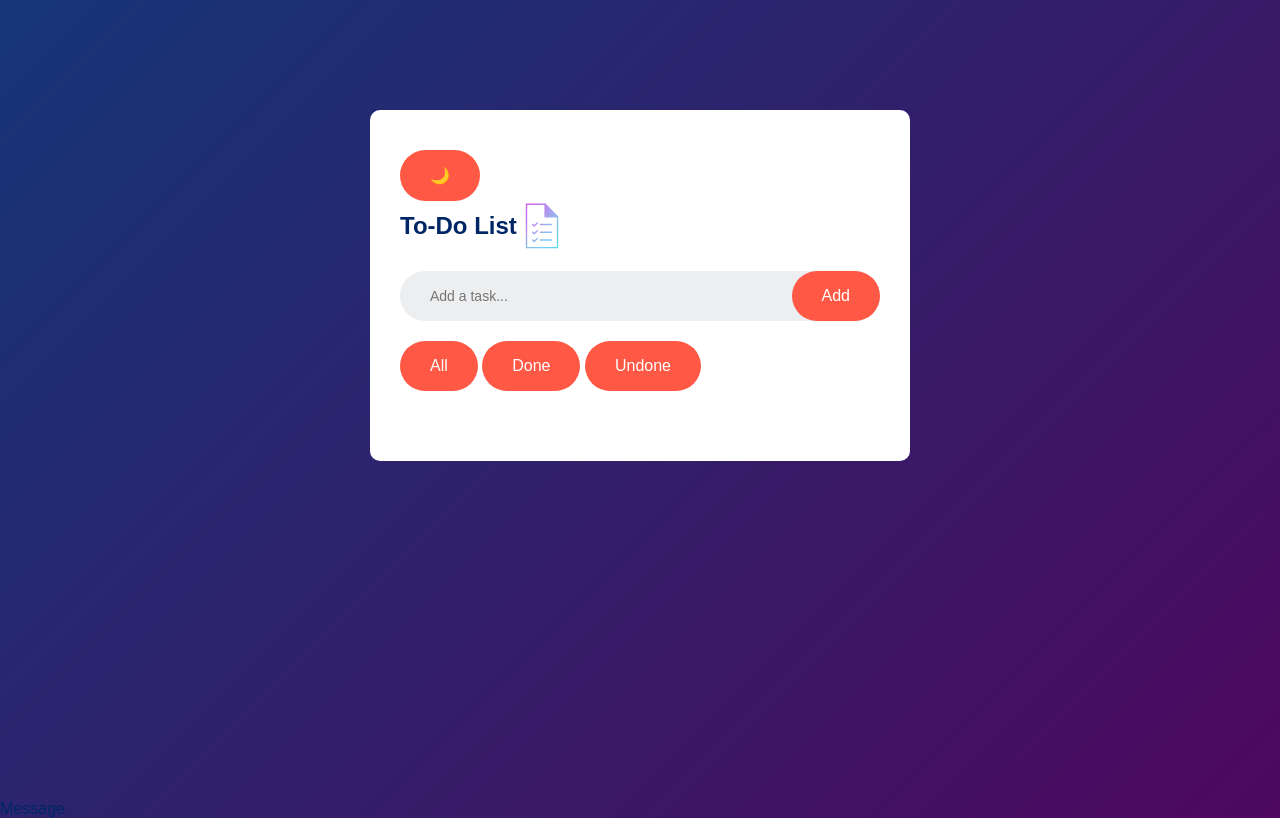
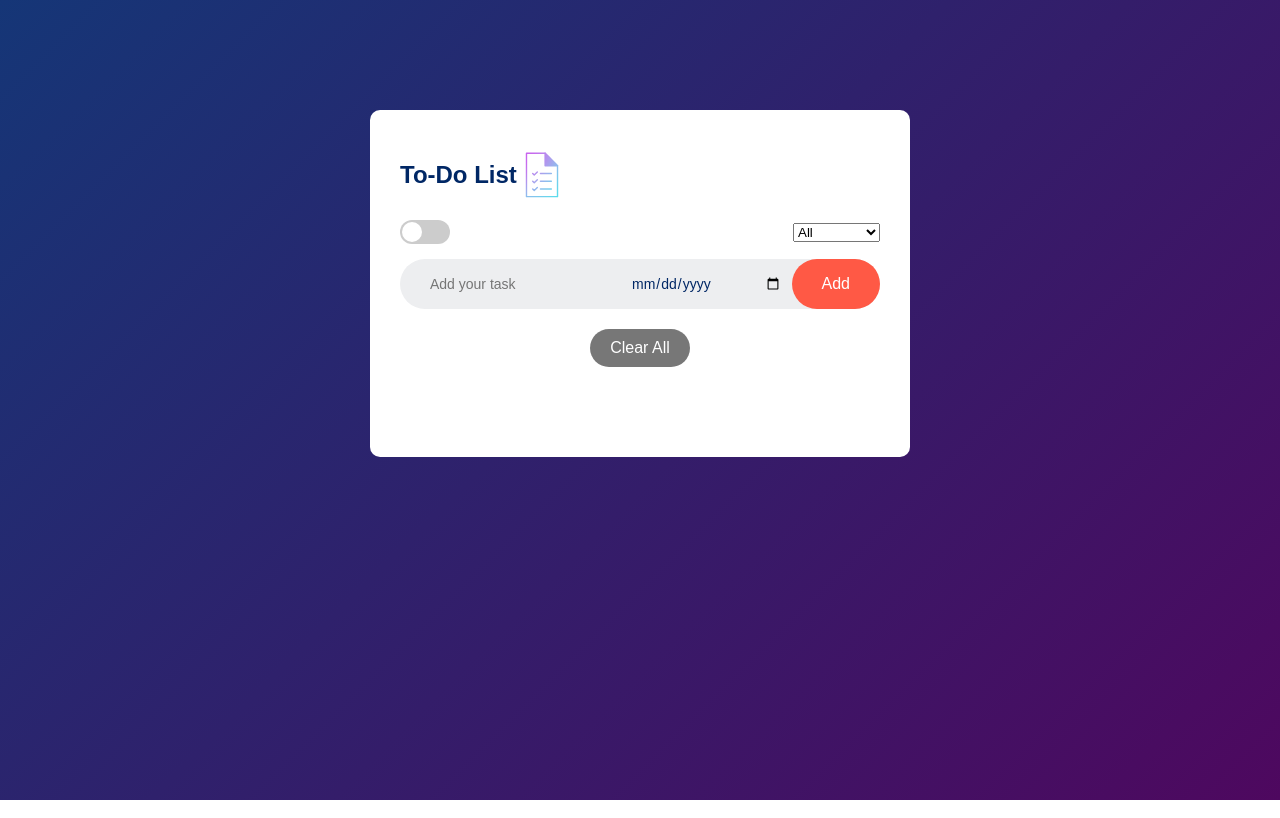
Before and after one commit to KEANU2003/To-Do-List-WebApp, a plain HTML site: page index.html in a window 1280 px wide. Drawn offline with Linux system fonts and the light colour scheme; files whose address does not match are found by name.

Commit message:
Update index.html

```diff
--- a/index.html
+++ b/index.html
@@ -1,7 +1,6 @@
 <!DOCTYPE html>
 <html lang="en">
 <head>
-  <meta charset="UTF-8" />
   <meta name="viewport" content="width=device-width, initial-scale=1">
   <title>To-Do List App</title>
   <link rel="stylesheet" href="style.css">
@@ -9,27 +8,30 @@
 <body>
   <div class="container">
     <div class="todo-app">
-      <button id="toggle-theme">🌙</button>
       <h2>To-Do List <img src="images/todolist-icon.svg" height="50px" /></h2>
 
+      <div class="top-controls">
+        <label class="switch">
+          <input type="checkbox" id="darkModeToggle">
+          <span class="slider round"></span>
+        </label>
+        <select id="filter-tasks">
+          <option value="all">All</option>
+          <option value="done">Completed</option>
+          <option value="not-done">Pending</option>
+        </select>
+      </div>
+
       <div class="row">
-        <input type="text" id="input-box" placeholder="Add a task..." />
+        <input type="text" id="input-box" placeholder="Add your task">
+        <input type="date" id="deadline">
         <button onclick="addTask()">Add</button>
       </div>
 
-      <div id="filters">
-        <button onclick="filterTasks('all')">All</button>
-        <button onclick="filterTasks('done')">Done</button>
-        <button onclick="filterTasks('undone')">Undone</button>
-      </div>
-
-      <div id="counter"></div>
-
+      <button id="clear-all">Clear All</button>
       <ul id="list-container"></ul>
     </div>
   </div>
-
-  <div id="toast">Message</div>
   <script src="script.js"></script>
 </body>
 </html>
```
